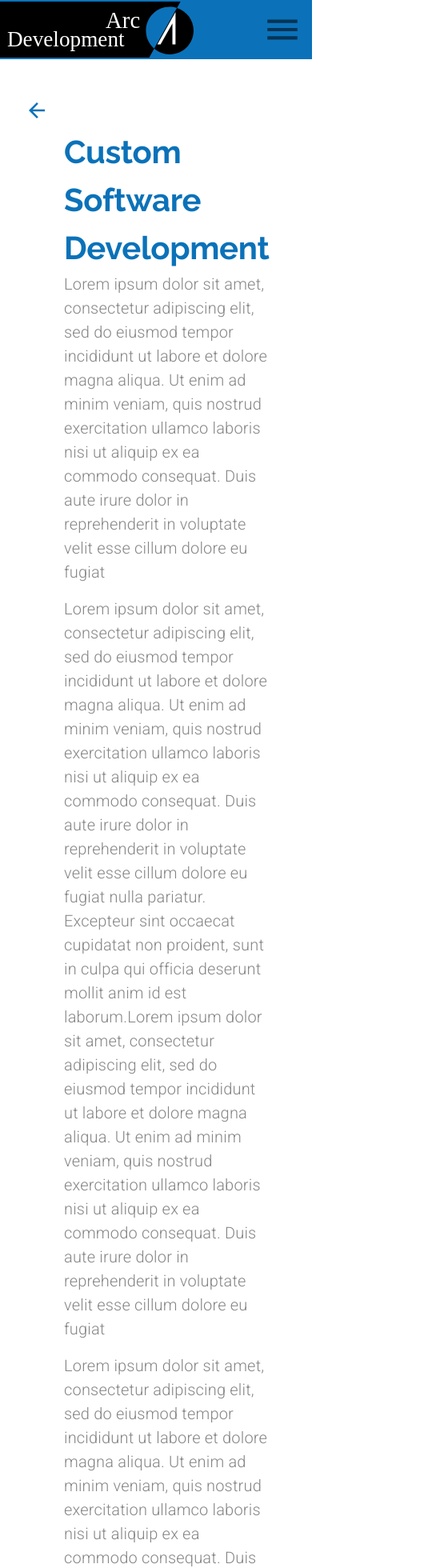
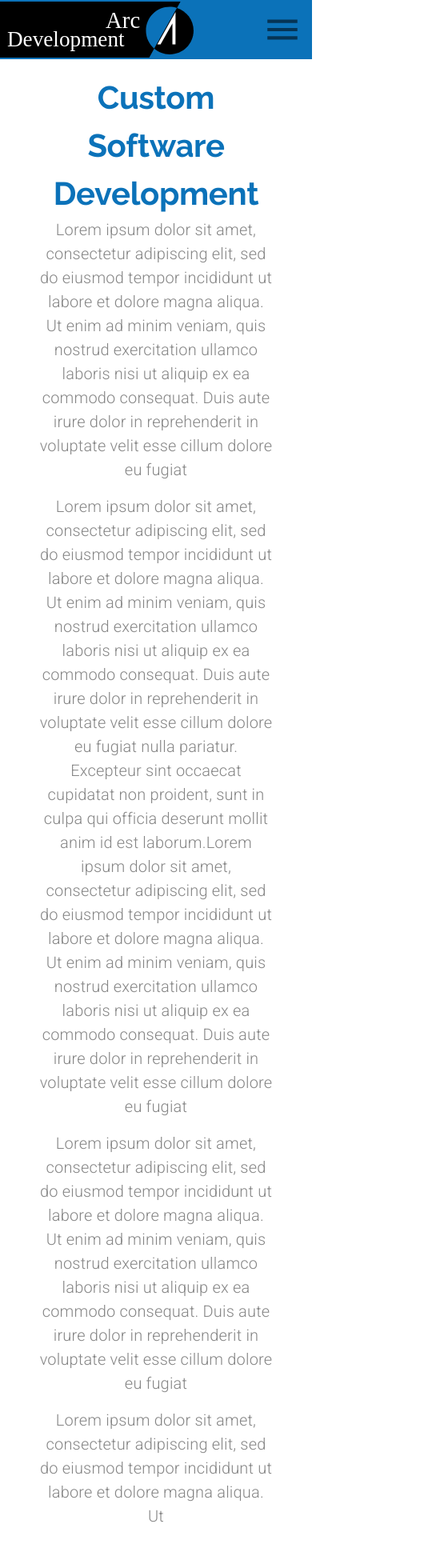
Before and after one commit to DaniyalManzoor/material-ui_practices, a React (Create React App) app: page /customsoftwares in a window 390 px wide. Shown: the top 1960 px of the page at 80% size, 530 px wide, since content can reach past the window. Built offline with nearby package versions, Linux system fonts and the light colour scheme.

Commit message:
fixed rowcontainer issue

```diff
--- a/src/components/customsoftwares.js
+++ b/src/components/customsoftwares.js
@@ -6,6 +6,7 @@ import Grid from "@material-ui/core/Grid";
 import IconButton from "@material-ui/core/IconButton";
 import Typography from "@material-ui/core/Typography";
 import useMediaQuery from "@material-ui/core/useMediaQuery";
+import Hidden from "@material-ui/core/Hidden";
 
 import backArrow from "../assets/backArrow.svg";
 import forwardArrow from "../assets/forwardArrow.svg";
@@ -25,11 +26,13 @@ const useStyles = makeStyles((theme) => ({
   arrowContainer: {
     marginTop: "0.5em",
   },
-  mainContainer: {
-    paddingTop: "2em",
+  rowContainer: {
+    paddingLeft: "5em",
     paddingRight: "5em",
-    paddingBottom: "10em",
-    paddingLeft: "5em",
+    [theme.breakpoints.down("sm")]: {
+      paddingLeft: "1.5em",
+      paddingRight: "1.5em",
+    },
   },
   itemContainer: {
     maxWidth: "40em",
@@ -39,7 +42,8 @@ const useStyles = makeStyles((theme) => ({
 const CustomSoftware = (props) => {
   const classes = useStyles();
   const theme = useTheme();
-  const matchesSM = useMediaQuery(theme.breakpoints.down("sm"));
+  const matchesMD = useMediaQuery(theme.breakpoints.down("md"));
+  const matchesXS = useMediaQuery(theme.breakpoints.down("xs"));
 
   const documentsOption = {
     loop: true,
@@ -76,38 +80,57 @@ const CustomSoftware = (props) => {
   };
 
   return (
-    <Grid container direction="column" className={classes.mainContainer}>
-      <Grid item container direction="row">
+    <Grid container direction="column" className={classes.rowContainer}>
+      <Grid
+        item
+        container
+        direction="row"
+        justify={matchesMD ? "center" : undefined}
+        className={classes.rowContainer}
+        style={{ marginTop: matchesXS ? "1em" : "2em" }}
+      >
+        <Hidden mdDown>
           <Grid
             item
             className={classes.arrowContainer}
             style={{ marginLeft: "-3.5em", marginRight: "1em" }}
-          component={Link}
-          to="/services"
           >
             <IconButton
               style={{ backgroundColor: "transparent" }}
+              component={Link}
+              to="/services"
               onClick={() => {
                 props.setSelectedIndex(0);
                 props.setValue(1);
               }}
             >
-            <img src={backArrow} alt="back to services page" />
+              <img src={backArrow} alt="Back to services page" />
             </IconButton>
           </Grid>
+        </Hidden>
         <Grid item container direction="column" className={classes.heading}>
           <Grid item>
-            <Typography variant="h2">Custom Software Development</Typography>
+            <Typography align={matchesMD ? "center" : undefined} variant="h2">
+              Custom Software Development
+            </Typography>
           </Grid>
           <Grid item>
-            <Typography variant="body1" paragraph>
+            <Typography
+              align={matchesMD ? "center" : undefined}
+              variant="body1"
+              paragraph
+            >
               Lorem ipsum dolor sit amet, consectetur adipiscing elit, sed do
               eiusmod tempor incididunt ut labore et dolore magna aliqua. Ut
               enim ad minim veniam, quis nostrud exercitation ullamco laboris
               nisi ut aliquip ex ea commodo consequat. Duis aute irure dolor in
               reprehenderit in voluptate velit esse cillum dolore eu fugiat
             </Typography>
-            <Typography variant="body1" paragraph>
+            <Typography
+              align={matchesMD ? "center" : undefined}
+              variant="body1"
+              paragraph
+            >
               Lorem ipsum dolor sit amet, consectetur adipiscing elit, sed do
               eiusmod tempor incididunt ut labore et dolore magna aliqua. Ut
               enim ad minim veniam, quis nostrud exercitation ullamco laboris
@@ -121,27 +144,33 @@ const CustomSoftware = (props) => {
               nisi ut aliquip ex ea commodo consequat. Duis aute irure dolor in
               reprehenderit in voluptate velit esse cillum dolore eu fugiat
             </Typography>
-            <Typography variant="body1" paragraph>
+            <Typography
+              align={matchesMD ? "center" : undefined}
+              variant="body1"
+              paragraph
+            >
               Lorem ipsum dolor sit amet, consectetur adipiscing elit, sed do
               eiusmod tempor incididunt ut labore et dolore magna aliqua. Ut
               enim ad minim veniam, quis nostrud exercitation ullamco laboris
               nisi ut aliquip ex ea commodo consequat. Duis aute irure dolor in
               reprehenderit in voluptate velit esse cillum dolore eu fugiat
             </Typography>
-            <Typography variant="body1" paragraph>
+            <Typography
+              align={matchesMD ? "center" : undefined}
+              variant="body1"
+              paragraph
+            >
               Lorem ipsum dolor sit amet, consectetur adipiscing elit, sed do
               eiusmod tempor incididunt ut labore et dolore magna aliqua. Ut
             </Typography>
           </Grid>
         </Grid>
-        <Grid
-          item
+        <Hidden mdDown>
+          <Grid item className={classes.arrowContainer}>
+            <IconButton
+              style={{ backgroundColor: "transparent" }}
               component={Link}
               to="/mobileapps"
-          className={classes.arrowContainer}
-        >
-          <IconButton
-            style={{ backgroundColor: "transparent" }}
               onClick={() => {
                 props.setSelectedIndex(2);
                 props.setValue(1);
@@ -150,6 +179,7 @@ const CustomSoftware = (props) => {
               <img src={forwardArrow} alt="forward to IOS/Android App Page" />
             </IconButton>
           </Grid>
+        </Hidden>
       </Grid>
       <Grid
         item
```
Lines whose indentation alone changed are shown as unchanged.
